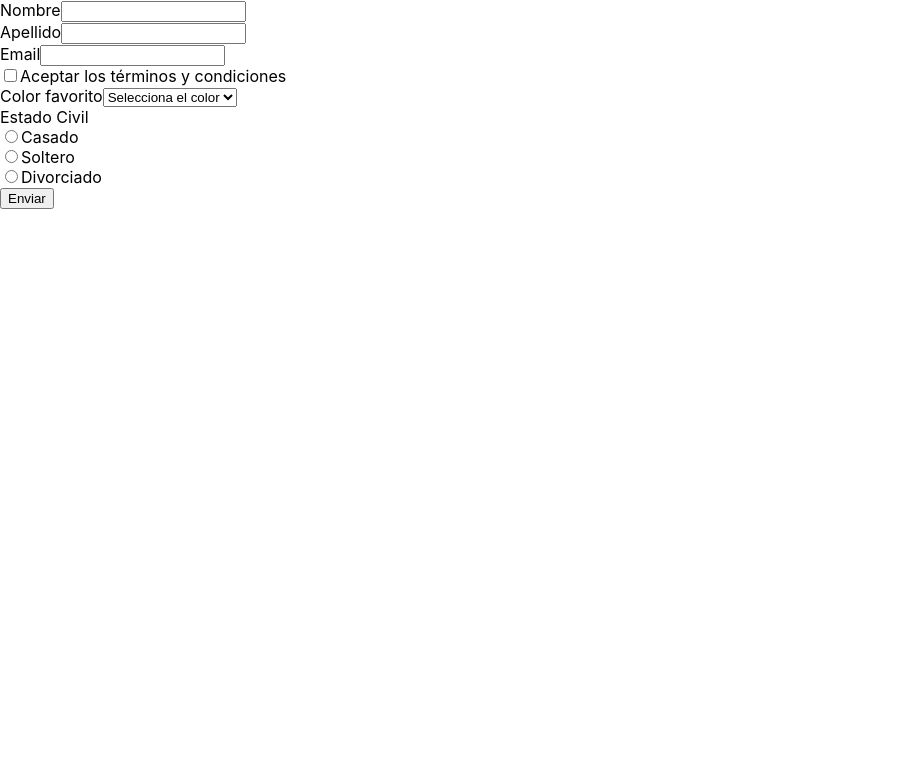
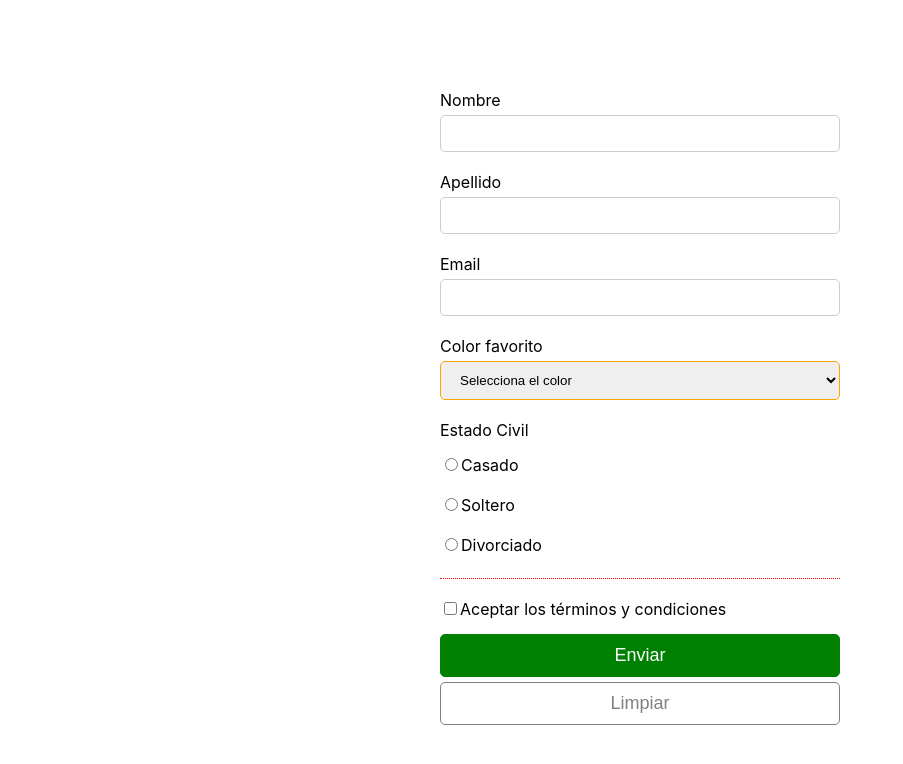
Before and after one commit to hbarboza/react-formik, a React (Create React App) app: page / in a window 1280 px wide. Shown: the top 764 px of the page, without its empty margins (0-903 px from the left). Built offline with nearby package versions, Linux system fonts and the light colour scheme.

Commit message:
Adding styles using styled components

```diff
--- a/package.json
+++ b/package.json
@@ -6,10 +6,13 @@
     "@testing-library/jest-dom": "^5.14.1",
     "@testing-library/react": "^12.0.0",
     "@testing-library/user-event": "^13.2.1",
+    "components": "^0.1.0",
     "formik": "^2.2.9",
     "react": "^17.0.2",
     "react-dom": "^17.0.2",
     "react-scripts": "5.0.0",
+    "styled": "^1.0.0",
+    "styled-components": "^5.3.3",
     "web-vitals": "^2.1.0"
   },
   "scripts": {
--- a/src/App.js
+++ b/src/App.js
@@ -3,21 +3,98 @@ import TextInput from "./components/TextInput";
 import Checkbox from "./components/Checkbox";
 import Radio from "./components/Radio";
 import Select from "./components/Select";
+import styled, {keyframes} from "styled-components";
+
+const Wrapper = styled.div`
+  display: flex;
+  justify-content: center;
+  padding-top: 5rem;
+
+  form {
+    width: 400px;
+  }
+
+  .form-control {
+    padding: 10px 0;
+    display: flex;
+    flex-direction: column;
+  }
+
+  .form-input,
+  .form-select {
+    border: #ccc solid 1px;
+    padding: 10px 15px;
+    border-radius: 5px;
+  }
+
+  input[type="email"] {
+    // border: green solid 1px;
+  }
+
+  .form-label {
+    font-size: 16px;
+    margin-bottom: 5px;
+  }
+
+  .form-error {
+    color: red;
+    font-size: 14px;
+    padding: 5px;
+    margin-top: 3px;
+    border-bottom: red dotted 1px;
+  }
+`;
+
+const Button = styled.button`
+  background-color: ${props => (props.primary ? "red" : "green")};
+  color: ${props => (props.primary ? "white" : "white")};
+  padding: 10px 15px;
+  border: green solid 1px;
+  border-radius: 5px;
+  font-size: 16px;
+  cursor: pointer;
+  transition: all 0.2s ease;
+`;
+
+const BlockButton = styled(Button)`
+  font-size: 18px;
+  width: 100%;
+
+  &:hover {
+    background-color: red;
+    box-shadow: 1px 2px 5px rgb(0, 0, 0, 0.3);
+    border: red solid 1px;
+  }
+
+  &.secondary{
+    border: gray solid 1px;
+    color: gray;
+    background-color: white;
+    margin-top: 5px;
+  }
+`;
+
+//Pasar estilos a un componente ya creado
+const SelectStyledField = styled(Select)`
+  border: orange solid 1px;
+  padding: 10px 15px;
+  border-radius: 5px;
+`;
 
 const validate = values => {
   //recibe una funcion con los valores del form como parámetro
   const errors = {};
 
   if (!values.name) {
-    errors.name = "Requerido";
+    errors.name = "El Nombre es requerido";
   } else if (values.name.length < 5) {
-    errors.name = "El nombre debe ser mayor a 5 caracteres";
+    errors.name = "El Nombre debe ser mayor a 5 caracteres";
   }
 
   if (!values.lastname) {
-    errors.lastname = "Requerido";
+    errors.lastname = "El Apellido es requerido";
   } else if (values.lastname.length < 5) {
-    errors.lastname = "El apellido debe ser mayor a 5 caracteres";
+    errors.lastname = "El Apellido debe ser mayor a 5 caracteres";
   }
 
   if (!values.email) {
@@ -27,15 +104,15 @@ const validate = values => {
   }
 
   if (!values.radio) {
-    errors.radio = "Requerido"
+    errors.radio = "Define tu estado civil";
   }
 
   if (!values.color) {
-    errors.color = "Selecciona un color"
+    errors.color = "Selecciona un color";
   }
 
   if (!values.accept) {
-    errors.accept = "Debes aceptar los términos y condiciones"
+    errors.accept = "Debes aceptar los términos y condiciones";
   }
 
   return errors;
@@ -55,27 +132,36 @@ function App() {
       validate={validate}
       onSubmit={values => console.log(values)}
     >
+      <Wrapper>
         <Form>
           <TextInput label="Nombre" name="name" />
           <TextInput label="Apellido" name="lastname" />
-        <TextInput label="Email" name="email" />
-        <Checkbox name="accept">Aceptar los términos y condiciones</Checkbox>
-        <Select label="Color favorito" name="color">
+          <TextInput label="Email" name="email" type="email" />
+
+          <SelectStyledField label="Color favorito" name="color">
             <option value="">Selecciona el color</option>
             <option value="rojo">Rojo</option>
             <option value="azul">Azul</option>
             <option value="blanco">Blanco</option>
-        </Select>
+          </SelectStyledField>
+
           <div className="form-control">
             <label className="form-label">Estado Civil</label>
             <Radio name="radio" value="casado" label="Casado" />
             <Radio name="radio" value="soltero" label="Soltero" />
             <Radio name="radio" value="divorciado" label="Divorciado" />
+            <div className="form-error">
               <ErrorMessage name="radio" />
             </div>
-
-        <button type="submit">Enviar</button>
+          </div>
+          <Checkbox name="accept">Aceptar los términos y condiciones</Checkbox>
+          {/* <Button>Enviar </Button>
+          <Button primary>Enviar </Button> */}
+          {/* <BlockButton as="a" href="#">Esto es un anchor que hereda propiedades del botón</BlockButton> */}
+          <BlockButton>Enviar</BlockButton>
+          <BlockButton className="secondary" type="reset">Limpiar</BlockButton>
         </Form>
+      </Wrapper>
     </Formik>
   );
 }
--- a/src/components/Select.js
+++ b/src/components/Select.js
@@ -1,11 +1,11 @@
 import {useField} from 'formik'
 
-const Select = ({label, ...props}) => {
+const Select = ({label, className, ...props}) => {
   const[field, meta] = useField(props)
   return(
     <div className="form-control">
       <label className="form-label">{label}</label>
-      <select {...field} {...props}></select>
+      <select className={className} {...field} {...props}></select>
       {meta.touched && meta.error ? <div className="form-error">{meta.error}</div> : null}
     </div>
   )
--- a/src/components/TextInput.js
+++ b/src/components/TextInput.js
@@ -1,12 +1,12 @@
 import  {useField} from 'formik'
 
-const TextInput = ({label, ...props}) => {
+const TextInput = ({label,type, ...props}) => {
   const [field, meta] = useField(props)
 
   return(
     <div className="form-control">
       <label className="form-label">{label}</label>
-      <input className="form-input" {...field}  />
+      <input className="form-input" type={type} {...field}  />
       {meta.touched && meta.error ? <div className="form-error">{meta.error}</div> : null }
     </div>
   )
```
Also changed, not shown: 1 other file (tests, documents, lock files or other folders). Lines whose indentation alone changed are shown as unchanged.
